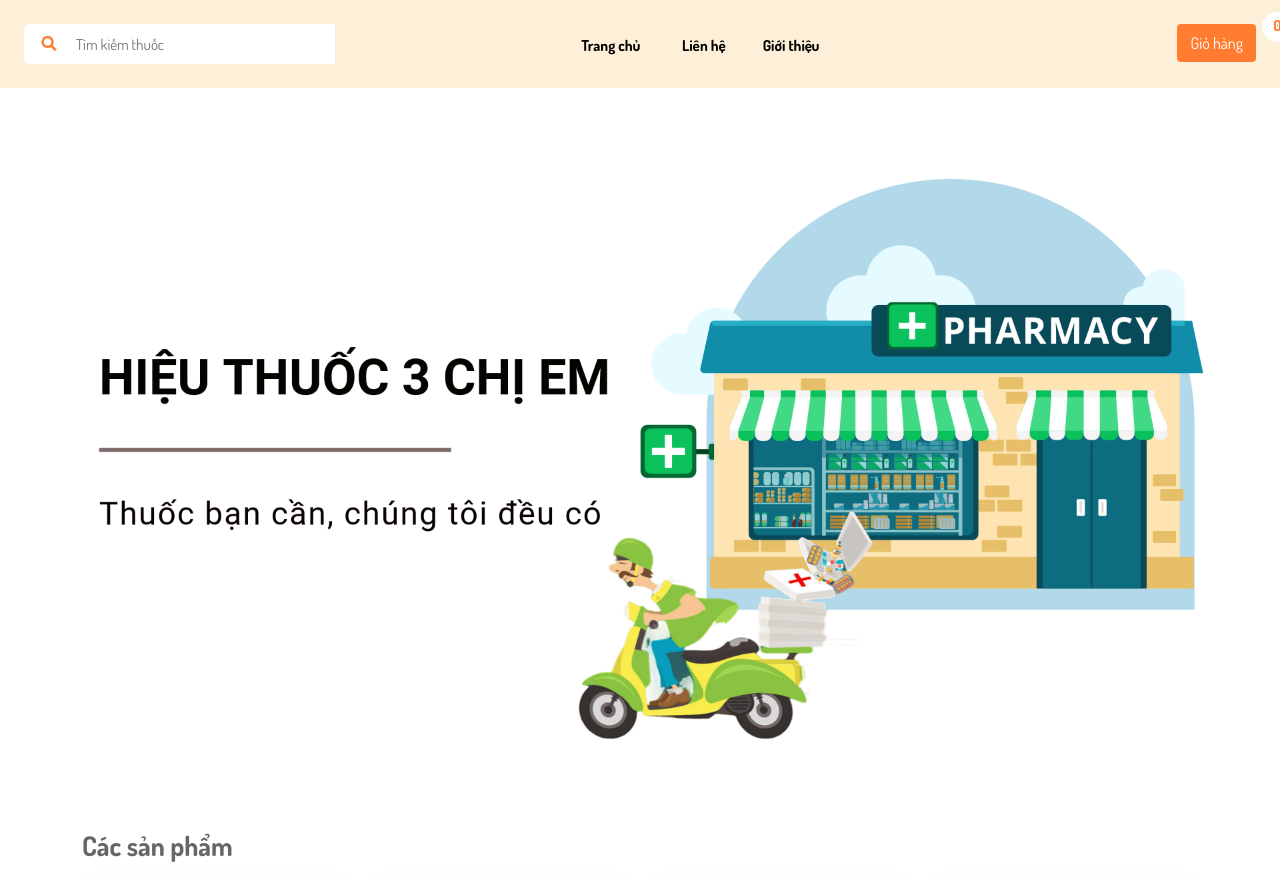
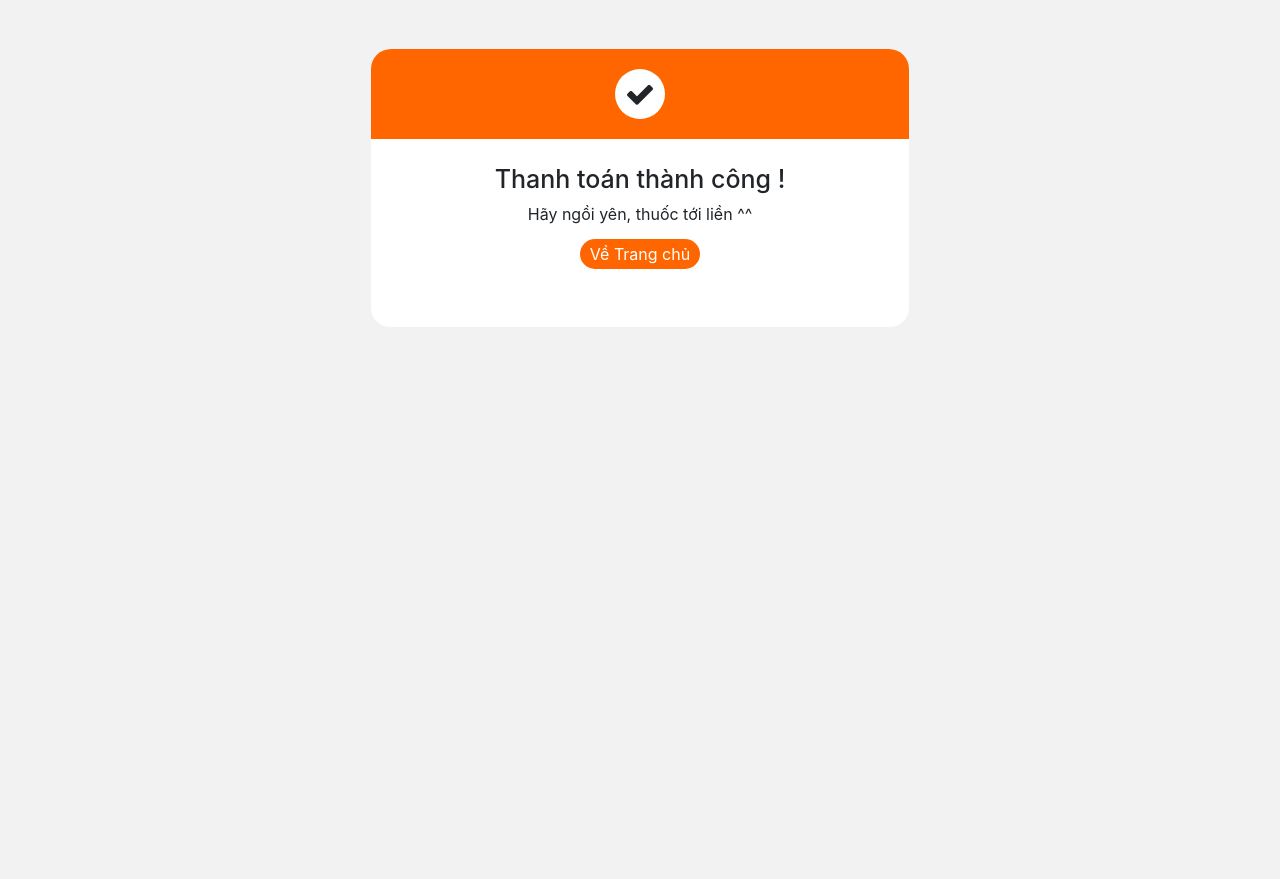
Before and after one commit to namph-uet/petshoponline, a PHP site: page /live/mvc/views/pages/paymentSuccess.php in a window 1280 px wide. Shown: the top 879 px of the page. After the commit the page ends 327 px from the top, so only its background shows below. Run offline with PHP 8.4, Linux system fonts and the light colour scheme; data comes from the database, SQL or seed files in the repository; some libraries are stand-ins or nearby versions.

Commit message:
add payment by momo

```diff
--- a/mvc/views/pages/payment.php
+++ b/mvc/views/pages/payment.php
@@ -64,6 +64,7 @@
 						}
 					?>" style="display: none;"><?php echo $row["price"]; ?></p>
 				<?php } ?>
+
 				<p id="totalPrinf2" class="font-weight-bold float-right mt-1 mb-0" style="font-size: 130%;clear: right;"></p>
 			</div>
 		</div>
@@ -105,7 +106,7 @@
 			document.getElementById("order-quantity").value += cart[i].quanlity + ",";
 		}
 		var total = Math.round(totalPrinf + (totalPrinf * fee / 100) + parseInt(delivery) - ( totalPrinf * discount / 100)).toFixed(2)
-
+		$('#total').val(Math.round(total))
 		$('#totalPrinf2').text("Tổng:	"+total.toString().replace(/\B(?=(\d{3})+(?!\d))/g, ",")+"	vnd");
 		// $('#total').val(totalPrinf+(totalPrinf*fee/100)+delivery*1-(totalPrinf*discount/100));
 	}
--- /dev/null
+++ b/mvc/views/pages/paymentSuccess.php
@@ -0,0 +1,98 @@
+<!DOCTYPE html>
+<html lang="en">
+<head>
+    <meta charset="UTF-8">
+    <meta http-equiv="X-UA-Compatible" content="IE=edge">
+    <meta name="viewport" content="width=device-width, initial-scale=1.0">
+    <link rel="stylesheet" type="text/css" href="https://stackpath.bootstrapcdn.com/bootstrap/4.5.2/css/bootstrap.min.css" />
+<link rel="stylesheet" type="text/css" href="https://stackpath.bootstrapcdn.com/font-awesome/4.7.0/css/font-awesome.min.css" />
+<style type="text/css">
+
+    body
+    {
+        background:#f2f2f2;
+    }
+
+    .payment
+	{
+		border:1px solid #f2f2f2;
+		height:280px;
+        border-radius:20px;
+        background:#fff;
+	}
+   .payment_header
+   {
+	   background:rgba(255,102,0,1);
+	   padding:20px;
+       border-radius:20px 20px 0px 0px;
+
+   }
+
+   .check
+   {
+	   margin:0px auto;
+	   width:50px;
+	   height:50px;
+	   border-radius:100%;
+	   background:#fff;
+	   text-align:center;
+   }
+
+   .check i
+   {
+	   vertical-align:middle;
+	   line-height:50px;
+	   font-size:30px;
+   }
+
+    .content
+    {
+        text-align:center;
+    }
+
+    .content  h1
+    {
+        font-size:25px;
+        padding-top:25px;
+    }
+
+    .content a
+    {
+        width:200px;
+        height:35px;
+        color:#fff;
+        border-radius:30px;
+        padding:5px 10px;
+        background:rgba(255,102,0,1);
+        transition:all ease-in-out 0.3s;
+    }
+
+    .content a:hover
+    {
+        text-decoration:none;
+        background:#000;
+    }
+
+</style>
+    <title>Thanh toán thành công</title>
+</head>
+<body>
+    <div class="container">
+    <div class="row">
+        <div class="col-md-6 mx-auto mt-5">
+            <div class="payment">
+                <div class="payment_header">
+                <div class="check"><i class="fa fa-check" aria-hidden="true"></i></div>
+                </div>
+                <div class="content">
+                <h1>Thanh toán thành công !</h1>
+                <p>Hãy ngồi yên, thuốc tới liền ^^ </p>
+                <a href="./">Về Trang chủ</a>
+                </div>
+
+            </div>
+        </div>
+    </div>
+    </div>
+</body>
+</html>
--- a/mvc/views/pages/product.php
+++ b/mvc/views/pages/product.php
@@ -17,8 +17,5 @@
 				</div>
 			</div>
 		</div>
-
-
-
 	</div>
 </div>
```
Also changed, not shown: mvc/controllers/Payment.php (+65 -1 lines).
